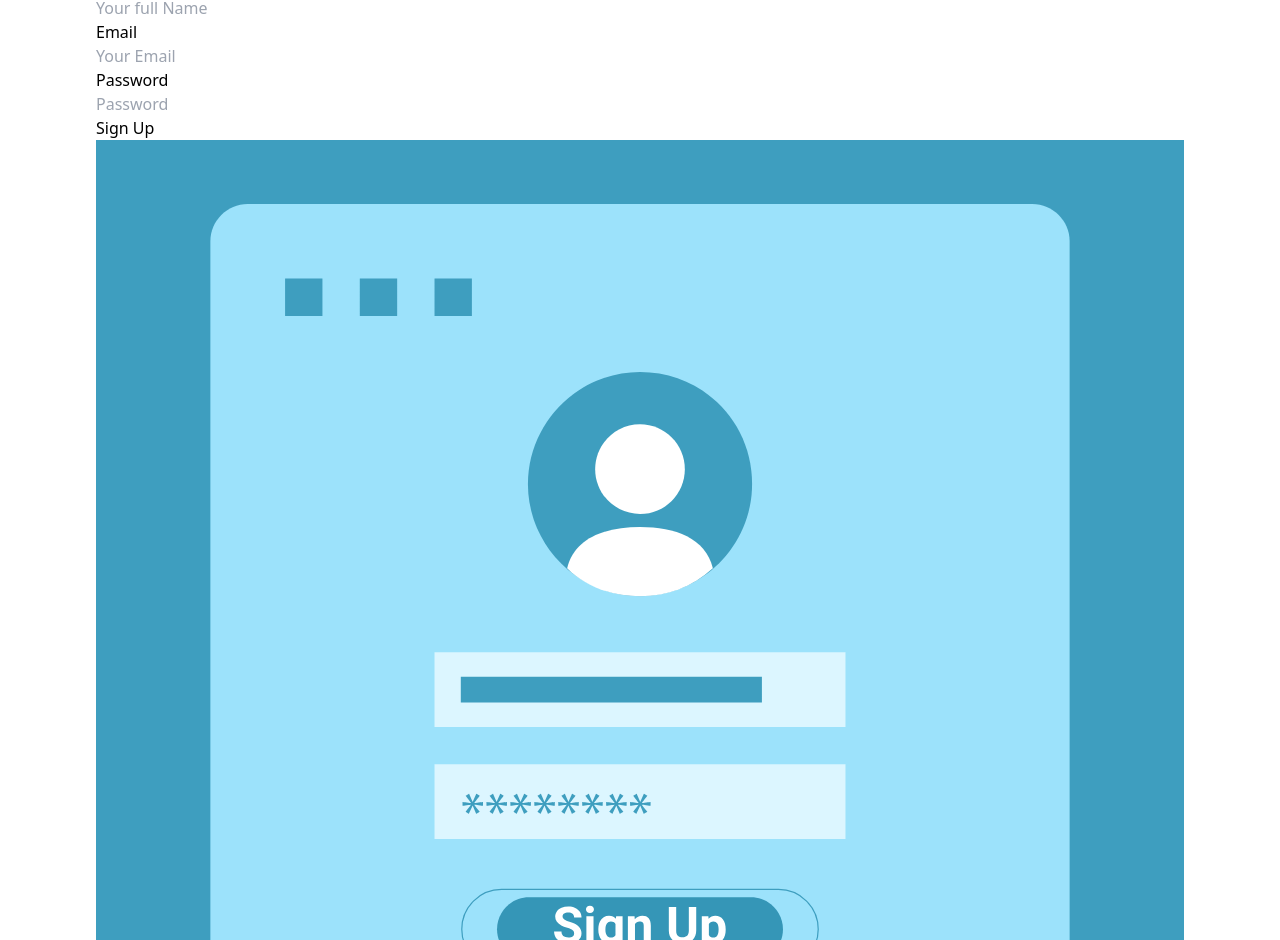
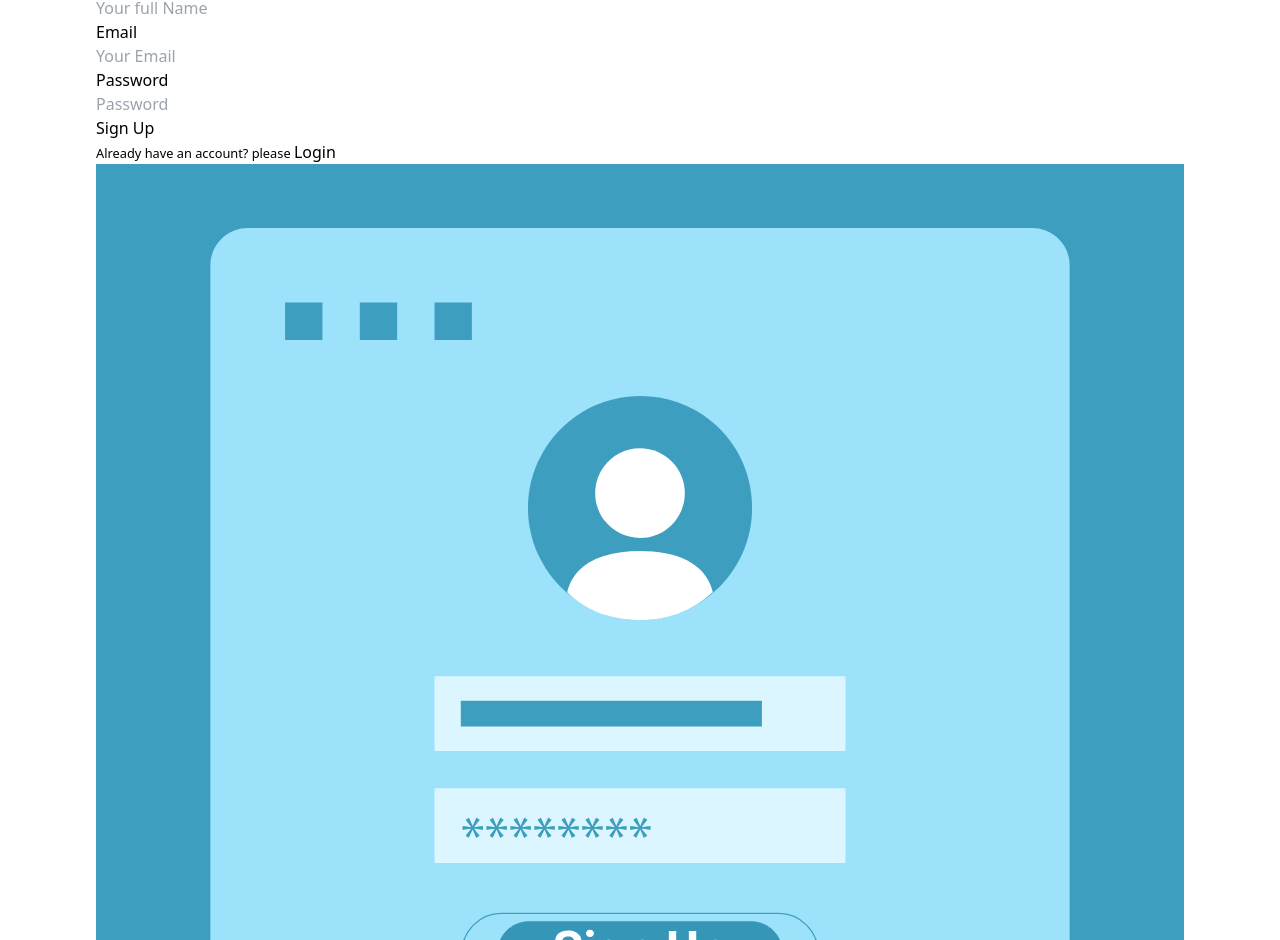
Before and after one commit to MAINULIS/practice-email-pass-auth, a React (Vite) app: page /signUp in a window 1280 px wide. Shown: the part 1192-2132 px from the top of the page. Built offline with nearby package versions, Linux system fonts and the light colour scheme.

Commit message:
email verification and toggle btn added

```diff
--- a/src/components/SignUp.jsx
+++ b/src/components/SignUp.jsx
@@ -3,6 +3,7 @@ import { getAuth, createUserWithEmailAndPassword, updateProfile, sendEmailVerifi
 import app from '../firebase/firebase.config';
 import Lottie from 'lottie-react';
 import signUp from '../assets/signIn.json'
+import { Link } from 'react-router-dom';
 
 const auth = getAuth(app);
 const SignUp = () => {
@@ -94,6 +95,7 @@ const updateUserData = (user, name) =>{
                         <p className='text-red-700'>{error}</p>
                         <p className='text-green-700'>{success}</p>
                         <input type="submit" value="Sign Up" className=' items-center border rounded font-medium bg-fuchsia-500 hover:bg-fuchsia-400 px-4 py-1 mt-5' />
+                        <p className='text-zinc-600'><small>Already have an account? please </small> <Link  className='text-blue-600 underline' to="/login">Login</Link></p>
                     </form>
                 </div>
                 <div className='w-full lg:w-4/5 lg:ml-auto h-3/5 sm:h-96 mt-12 p-8' >
```
